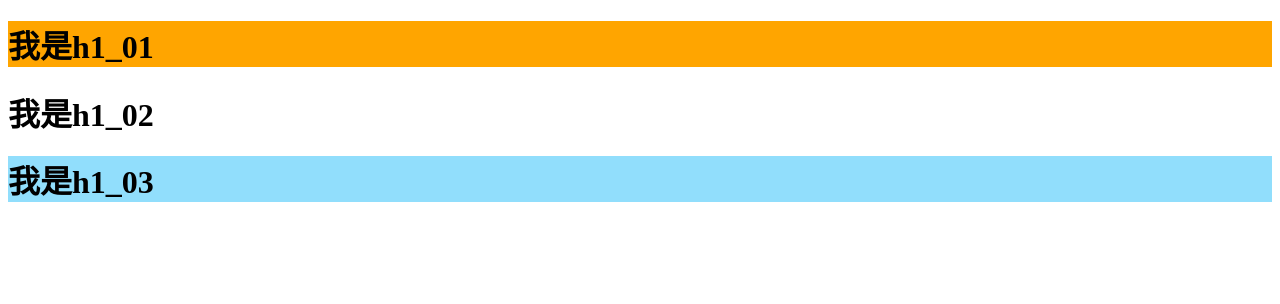
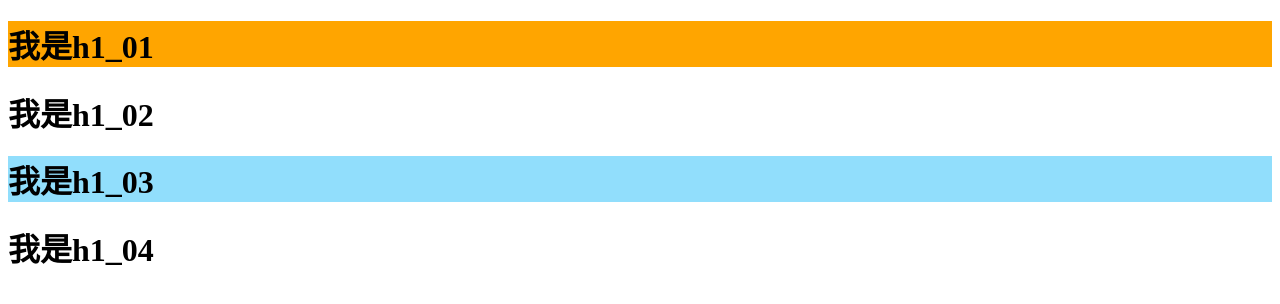
Before and after one commit to cfg1573/test2301_01, a plain HTML site: page index.html in a window 1280 px wide. Drawn offline with Linux system fonts and the light colour scheme.

Commit message:
'第4次添加h1'

```diff
--- a/index.html
+++ b/index.html
@@ -13,6 +13,7 @@
   <h1>我是h1_01</h1>
   <h1>我是h1_02</h1>
   <h1>我是h1_03</h1>
+  <h1>我是h1_04</h1>
 </body>
 
 </html>
```
